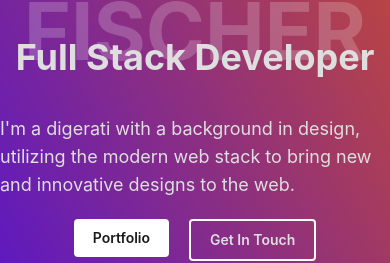
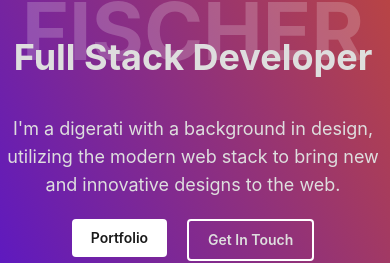
Before and after one commit to RevenantEverest/Stefischer, a React (Vite) app: page / in a window 390 px wide. Shown: the part 289-552 px from the top of the page. Built offline with nearby package versions, Linux system fonts and the light colour scheme.

Commit message:
Fixed mobile responsiveness in Jumbotron

```diff
--- a/src/components/Home/Jumbotron.tsx
+++ b/src/components/Home/Jumbotron.tsx
@@ -25,7 +25,7 @@ function Jumbotron({ scrollElements }: JumbotronProps) {
 
     return(
         <Flex className={`w-full h-5/6 py-20 px-0 md:px-10 lg:px-40 bg-gradient-to-tr from-primary to-secondary justify-center items-center`}>
-            <Flex className="h-[70vh] md:h-[66vh] lg:h-[70vh]">
+            <Flex className="h-[70vh] md:h-[66vh] lg:h-[70vh] w-[100vw]">
                 <Box flex="1.5 1 1" className="flex items-center text-center md:text-left">
                     <motion.div
                         className="w-full"
@@ -33,11 +33,11 @@ function Jumbotron({ scrollElements }: JumbotronProps) {
                         animate={{ x: 0 }}
                         transition={{ duration: 1, delay: .5, type: "spring" }}
                     >
-                        <Flex className="flex-col items-center justify-center lg:items-start">
+                        <Flex className="flex-col items-center justify-center lg:items-start w-[99vw] md:w-full">
                             <h1 className="text-[5rem] leading-[1] md:text-6xl lg:text-8xl font-bold uppercase text-white/20">Stefan Fischer</h1>
                             <h2 className="text-4xl leading-[1] md:text-3xl lg:text-4xl font-bold -mt-8 md:ml-8">Full Stack Developer</h2>
                             <br />
-                            <div className="text-lg mt-4 lg:mt-8 w-full text-left md:text-center lg:text-left md:w-3/4">
+                            <div className="text-lg mt-4 lg:mt-8 w-full text-center md:text-center lg:text-left md:w-3/4">
                                 <p>
                                     I'm a digerati with a background in design, utilizing the modern web stack to bring new and innovative designs to the web.
                                 </p>
```
